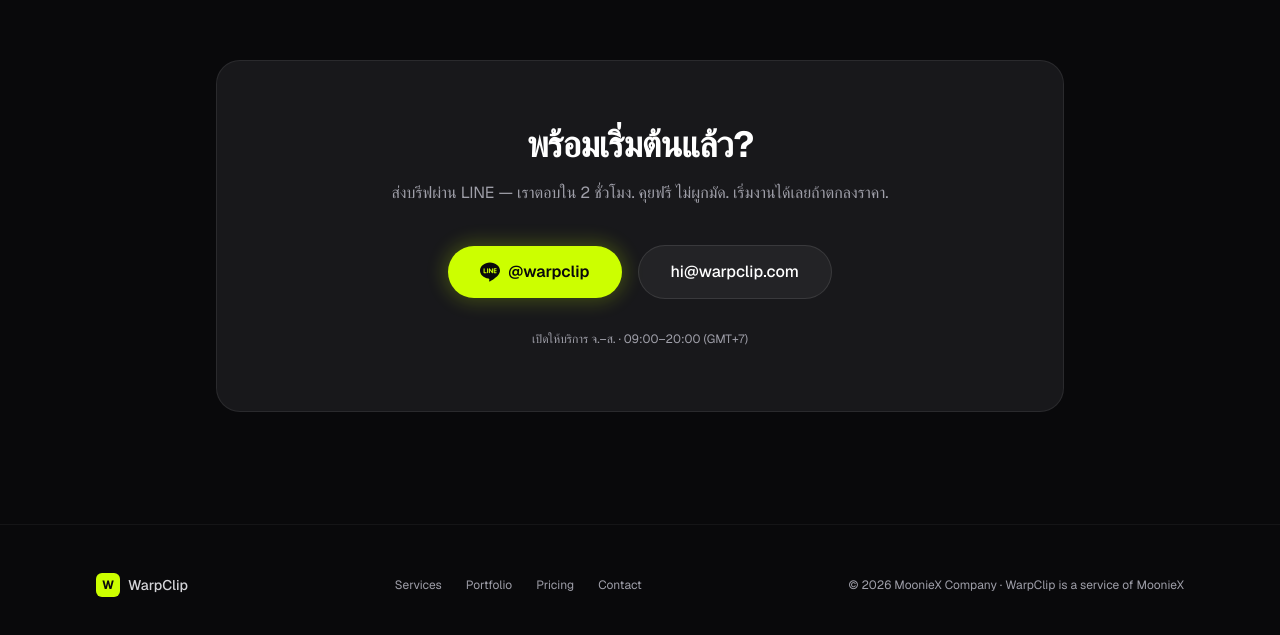
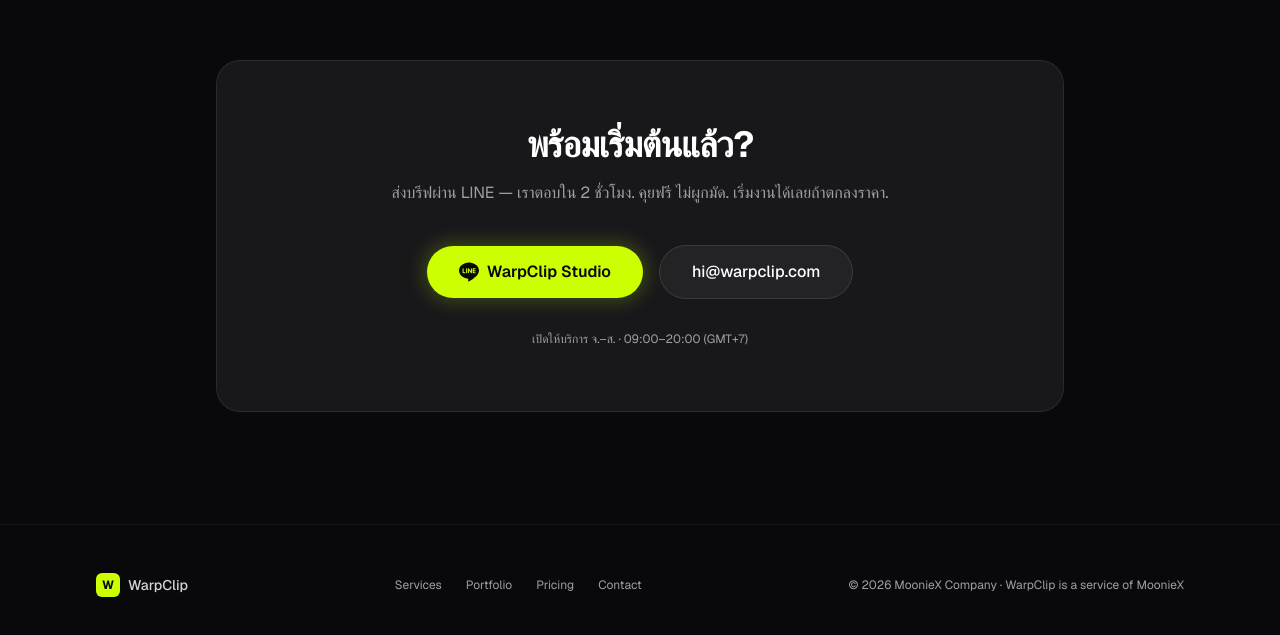
Before and after one commit to PASAKON/WarpClip-webapp, a Next.js app: page / in a window 1280 px wide. Shown: the part 5169-5804 px from the top of the page. Built offline with nearby package versions, Linux system fonts and the light colour scheme; no server answers.

Commit message:
fix(contact): display 'WarpClip Studio' instead of stale @warpclip handle

```diff
--- a/src/components/sections/Contact.tsx
+++ b/src/components/sections/Contact.tsx
@@ -87,7 +87,7 @@
                 }
               >
                 {LINE_ICON}
-                @warpclip
+                WarpClip Studio
               </motion.a>
 
               <motion.a
```
